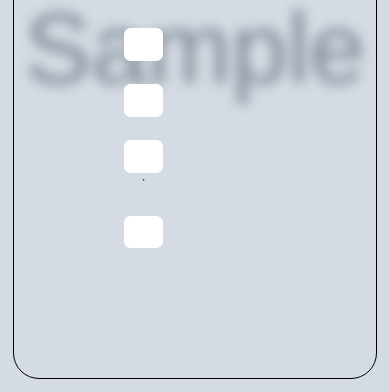
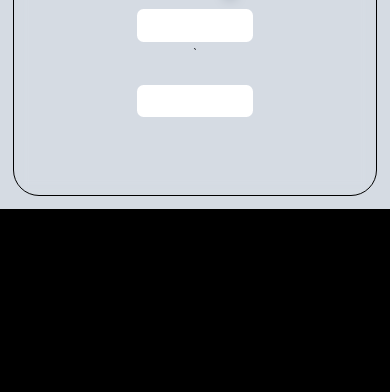
Before and after one commit to BetterCallGuts/Thoth, a Django app: page /summits/1/ in a window 390 px wide. Shown: the part 1216-1608 px from the top of the page. After the commit the page ends 1425 px from the top, so only its background shows below. Run offline with Django 4.2, Linux system fonts and the light colour scheme; tables that the repository leaves empty hold one stand-in row (values such as "Sample post"); grey boxes marked "Sample" are stand-in pictures; some libraries are stand-ins or nearby versions.

Commit message:
made the whole page responsice summit

```diff
--- a/core/templates/pages/summit.html
+++ b/core/templates/pages/summit.html
@@ -85,7 +85,7 @@ p.description{
 .card img{
     transition: .3s ease-in-out;
     width: 100%;
-    height: 200px;
+    height: 300px;
     /* mix-blend-mode: ; */
 
 }
@@ -135,7 +135,7 @@ p.description{
     }
     main.form section{
         backdrop-filter: blur(10px);
-        padding: 120px;
+        padding: 40px;
         display: flex;
         border: 1px solid #000;
         border-radius: 40px;
@@ -147,7 +147,8 @@ main.form section div{
 }
 
 main.form section form{
-    width: 50%;
+    width: 100%;
+
 
 }
 form{
@@ -224,22 +225,33 @@ p{
     text-shadow: 2px 2px #000;
     margin-top: 30px;
     text-align: left;
+    width: 100%;
 }
+main.form section img{
+    width: 100%;
+}
+
 @media screen and (max-width: 1200px) {
 
     main.form section{
         display: flex;
         flex-direction: column;
-        {% comment %}
         justify-content: center;
+
         align-items: center;
-        gap: 20px     ;
-        padding: 120px;
-        {% endcomment %}
+    }
+    .card img{
+        height: 200px;
+    }
 
+}
+@media screen and (max-width: 800px) {
+
+    section{
+        padding: 60px;
     }
+
 }
-
 
 @media screen and (max-width: 800px) {
     h1{
@@ -252,6 +264,7 @@ p{
 
 
 }
+
 </style>
 {% if summits %}
     {% for summit in summits %}
```
